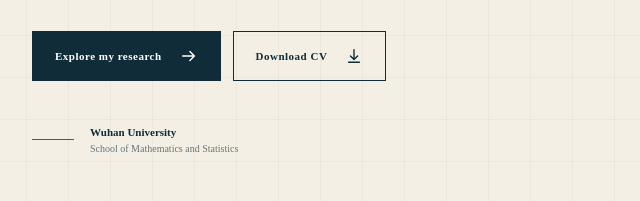
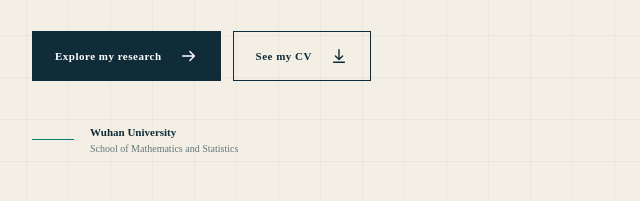
Before and after one commit to ZhikHuang/ZhikHuang.github.io, a plain HTML site: page index.html in a window 1280 px wide. Shown: the part 540-741 px from the top of the page, 0-640 px from the left. Drawn offline with Linux system fonts and the light colour scheme.

Commit message:
Update index.html

```diff
--- a/index.html
+++ b/index.html
@@ -45,7 +45,7 @@
               <svg aria-hidden="true" viewBox="0 0 20 20" width="18" height="18"><path d="M3 10h13m0 0-5-5m5 5-5 5" fill="none" stroke="currentColor" stroke-linecap="round" stroke-linejoin="round" stroke-width="1.55"/></svg>
             </a>
             <a class="button secondary-button" href="Huang_Zhikai_CV.pdf" target="_blank" rel="noreferrer">
-              Download CV
+              See my CV
               <svg aria-hidden="true" viewBox="0 0 20 20" width="18" height="18"><path d="M10 3v11m0 0 4-4m-4 4-4-4M4 17h12" fill="none" stroke="currentColor" stroke-linecap="round" stroke-linejoin="round" stroke-width="1.55"/></svg>
             </a>
           </div>
```
